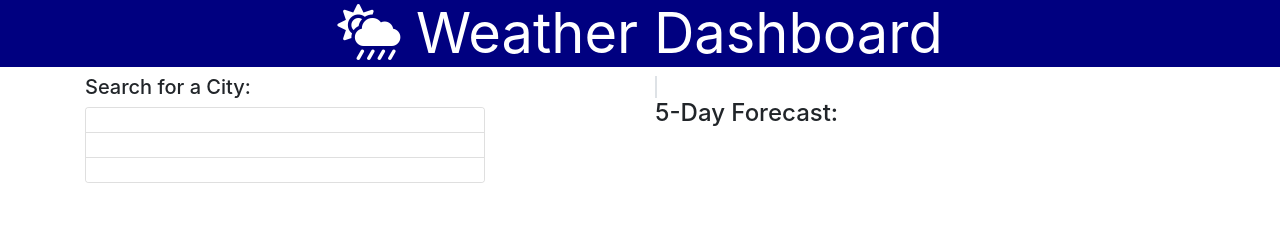
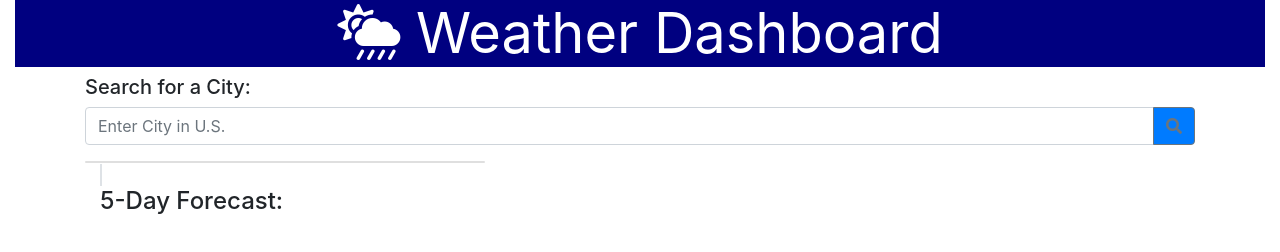
Before and after one commit to rpc08002/Weather-Dashboard, a plain HTML site: page index.html in a window 1280 px wide. Drawn offline with nearby package versions, Linux system fonts and the light colour scheme.

Commit message:
added search button/cards for search history of cities

```diff
--- a/index.html
+++ b/index.html
@@ -10,26 +10,33 @@
 </head>
 <body>
 
-    <div class="wrapper">
+    <div class="container-fluid">
+            <!-- Banner -->
             <h1 class="text-center display-4 lead">
               <strong>
                 <i class="fas fa-cloud-sun-rain"></i> Weather Dashboard</strong>
             </h1>
-
+        <!-- Main Section Begins -->
         <div class="container">
             <div class="row">
                 <div class="col-sm">
                     <div class="sideBar">
                         <h5>Search for a City:</h5>
                     </div>
-                    <div class="card" style="width: 25rem;">
-                        <ul class="list-group list-group-flush">
-                            <li class="list-group-item"></li>
-                            <li class="list-group-item"></li>
-                            <li class="list-group-item"></li>
-                        </ul>
+
+                    <!-- Input Field for City Search -->
+                    <div class="input-group mb-3">
+                        <input type="text" class="form-control searchInput" placeholder="Enter City in U.S."
+                            aria-label="Recipient's username" aria-describedby="button-addon2">
+                        <div class="input-group-append">
+                            <button class="btn btn-outline-secondary bg-primary searchCity" type="button"
+                                id="button-addon2"><i class="fas fa-search"></i></button>
+                        </div>
                     </div>
-                </div>
+                        <!-- List of Search History Section  -->
+                        <div class="card" style="width: 25rem;">
+                            <ul class="list-group list-group-flush cityList"></ul>
+                        </div>
 
                 <div class="col-lg">
                     <!-- Weather Details Will Get Dumped Here -->
```
